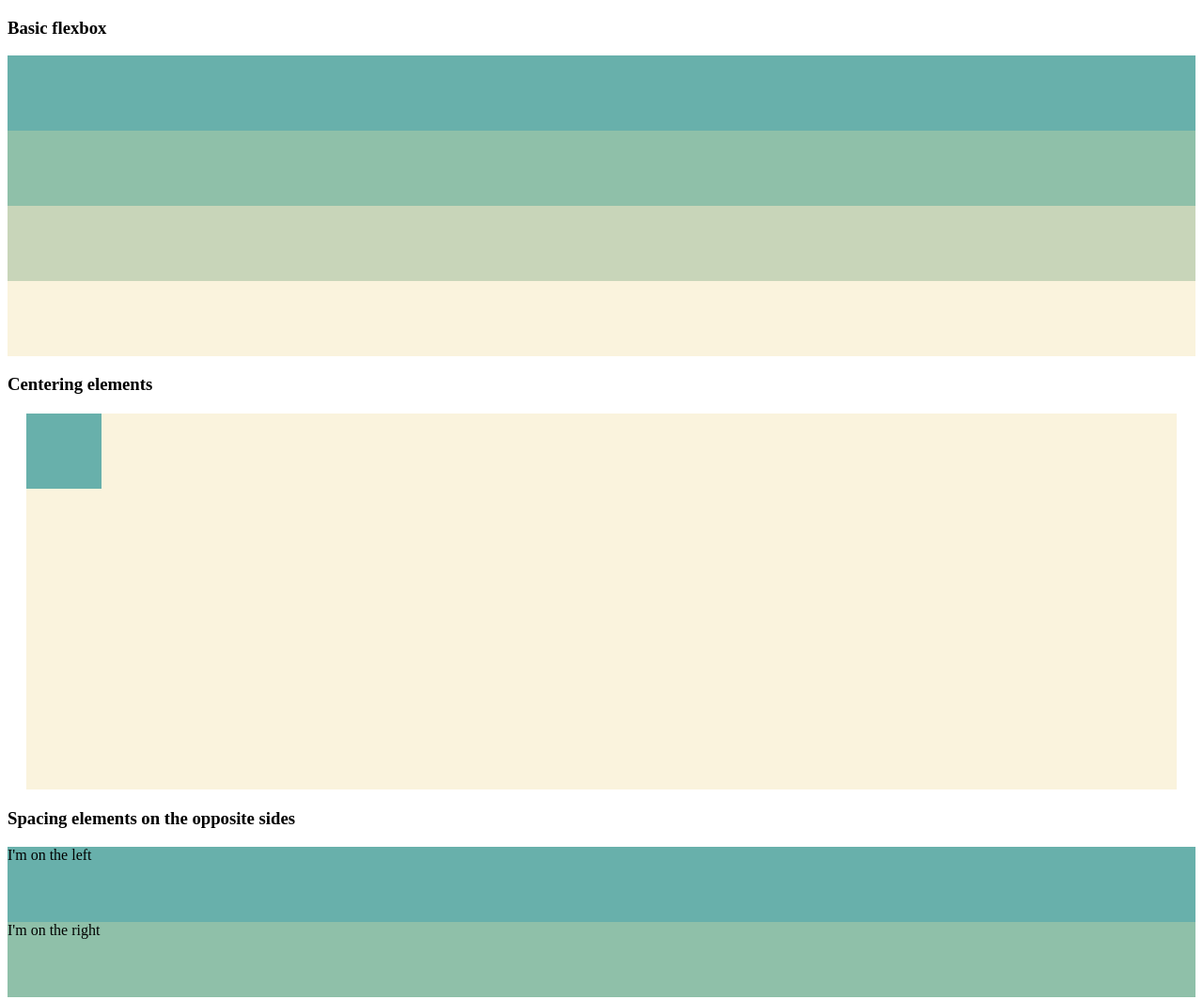
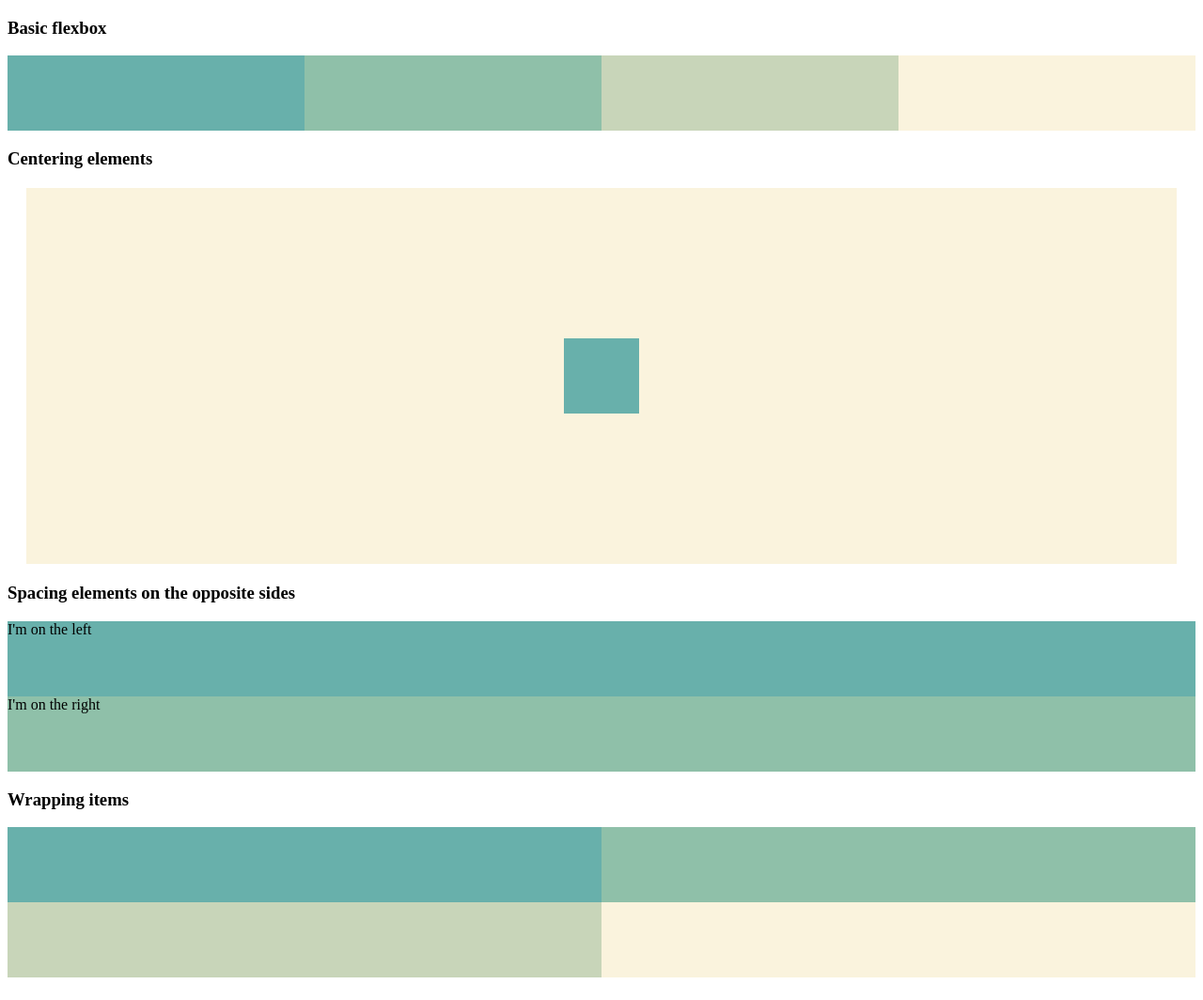
Before and after one commit to sobr037/module2_lab3, a plain HTML site: page index.html in a window 1280 px wide. Shown: the top 1064 px of the page at 94% size. Drawn offline with Linux system fonts and the light colour scheme.

Commit message:
Completed challenges.

```diff
--- a/index.html
+++ b/index.html
@@ -42,6 +42,34 @@
         width: 80px;
       }
 
+      .flex-container {
+        display: flex;
+
+      }
+
+      .flex-item-1, .flex-item-2, .flex-item-3, .flex-item-4 {
+        flex: 10;
+      }
+
+      .flex-center {
+        justify-content: center;
+        align-items: center;
+      }
+
+      .flex-space-between {
+        justify-content: center;
+        flex-direction: column;
+      }
+
+      .flex-container {
+        display: flex;
+        flex-wrap: wrap;
+      }
+
+      .flex-basis-item-50 {
+        flex-basis: 50%;
+      }
+
     </style>
   </head>
   <body>
```
